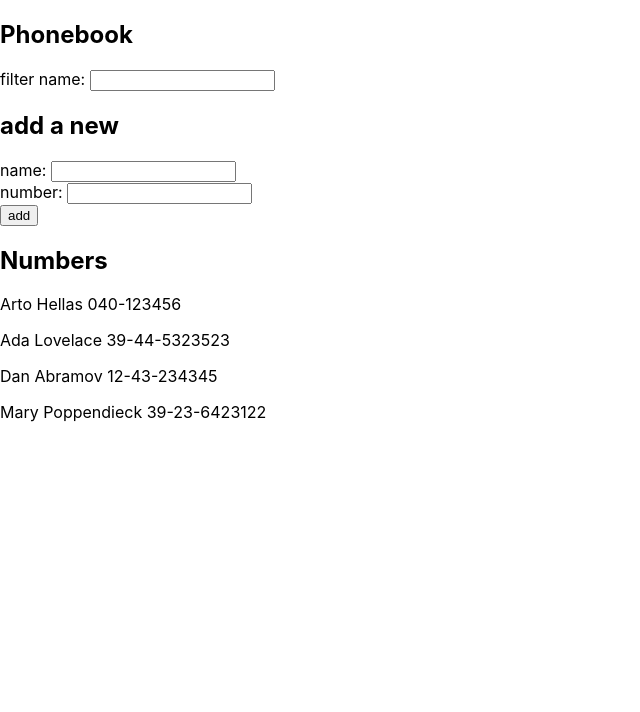
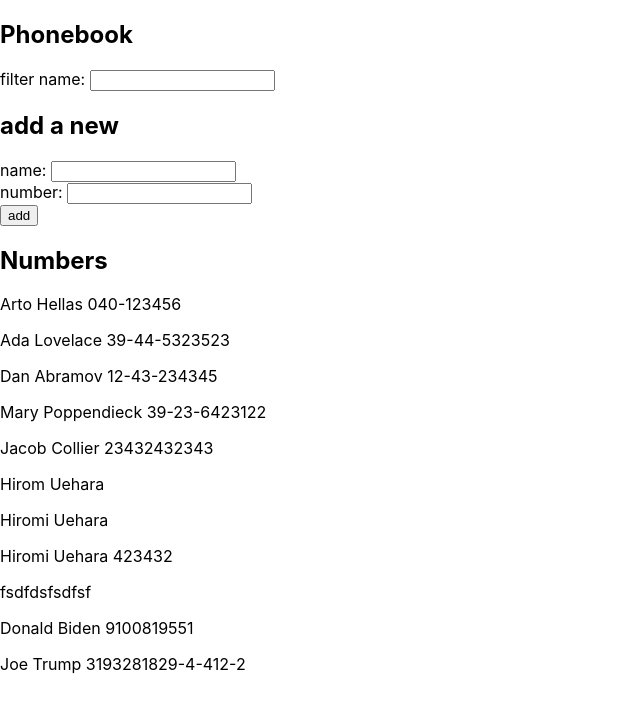
Before and after one commit to bvrbryn445/fullstackopen-submissions, a React (Create React App) app in the folder part2/phonebook/: page / in a window 1280 px wide. Shown: the top 712 px of the page, without its empty margins (0-640 px from the left). Built offline with nearby package versions, Linux system fonts and the light colour scheme; data requests are answered from the project's data file.

Commit message:
add exercise 2.15 & fix prev issues

```diff
--- a/part2/phonebook/db.json
+++ b/part2/phonebook/db.json
@@ -1,5 +1,5 @@
 {
-  "persons":[
+  "persons": [
     {
       "name": "Arto Hellas",
       "number": "040-123456",
@@ -19,6 +19,41 @@
       "name": "Mary Poppendieck",
       "number": "39-23-6423122",
       "id": 4
+    },
+    {
+      "name": "Jacob Collier",
+      "number": "23432432343",
+      "id": 5
+    },
+    {
+      "name": "Hirom Uehara",
+      "number": "",
+      "id": 6
+    },
+    {
+      "name": "Hiromi Uehara",
+      "number": "",
+      "id": 7
+    },
+    {
+      "name": "Hiromi Uehara ",
+      "number": "423432",
+      "id": 8
+    },
+    {
+      "name": "fsdfdsfsdfsf",
+      "number": "",
+      "id": 9
+    },
+    {
+      "name": "Donald Biden",
+      "number": "9100819551",
+      "id": 10
+    },
+    {
+      "name": "Joe Trump",
+      "number": "3193281829-4-412-2",
+      "id": 11
     }
   ]
 }
--- a/part2/phonebook/src/App.js
+++ b/part2/phonebook/src/App.js
@@ -35,11 +35,15 @@ const App = () => {
 	}
 
 	function addPerson(newPerson, persons) {
+		const personsUrl = 'http://localhost:3001/persons';
 		const { name, number } = newPerson;
 		addName(name);
 		addNumber(number);
+		axios.post(personsUrl, newPerson)
+			.then(response => {
+				setPersons(persons.concat(response.data));
+			})
 		setNewPerson({ ...newPerson, id: newPerson.length + 1 });
-		setPersons(persons.concat(newPerson));
 		setFilteredPersons(persons.concat(newPerson));
 		clearInputs();
 	}
@@ -64,8 +68,6 @@ const App = () => {
 		}
 	}
 
-	console.log(persons);
-
 	return (
 		<div>
 			<h2>Phonebook</h2>
--- a/part2/phonebook/src/components/ContactsForm.jsx
+++ b/part2/phonebook/src/components/ContactsForm.jsx
@@ -8,7 +8,7 @@ const ContactsForm = ({ submitForm, newPerson, setNewPerson }) => {
 					name: <input value={newPerson.name} onChange={handleNameByChange} />
 				</div>
 				<div>
-					number: <input type="number" value={newPerson.number} onChange={handleNumberByChange} />
+					number: <input value={newPerson.number} onChange={handleNumberByChange} />
 				</div>
 			</div>
 			<div>
```
